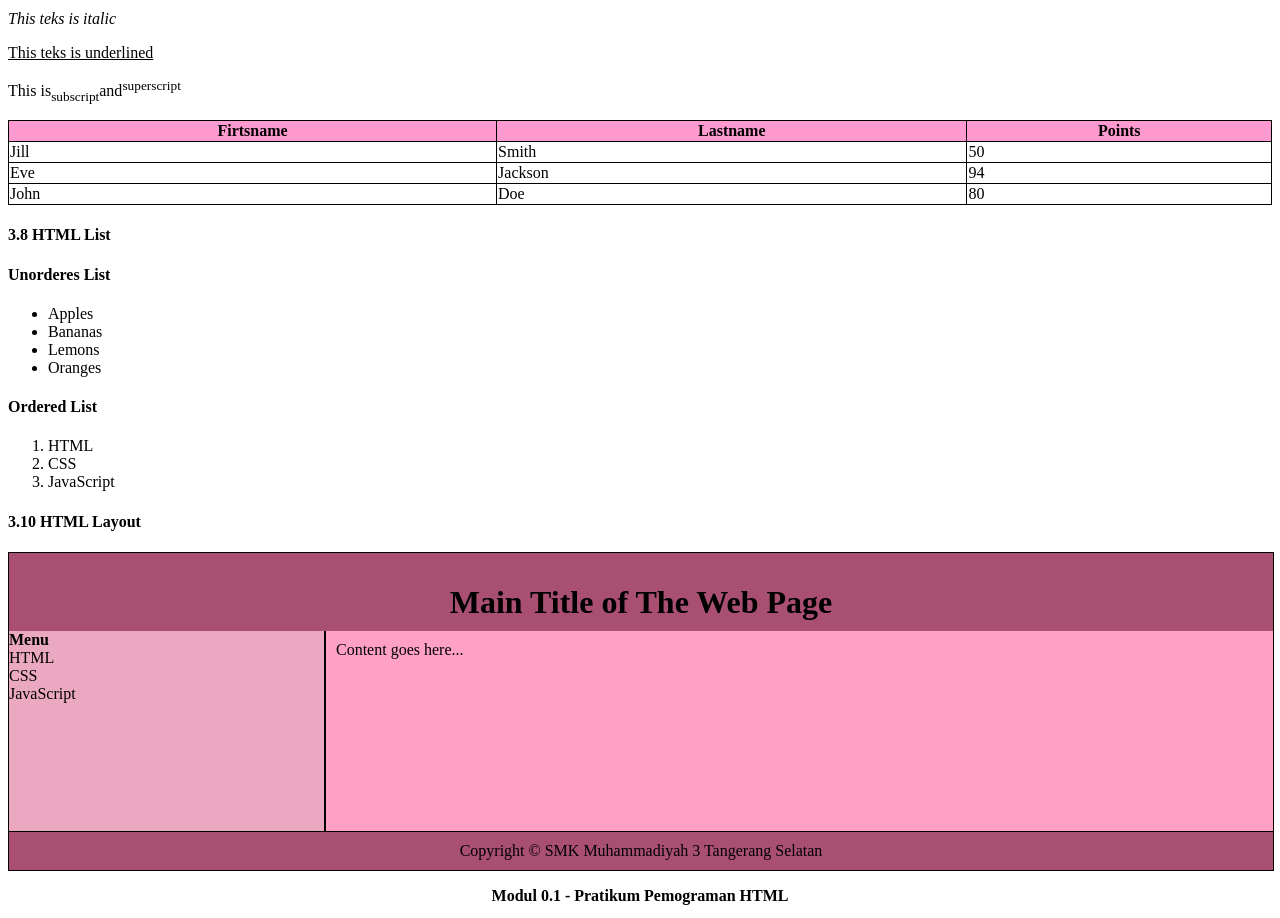
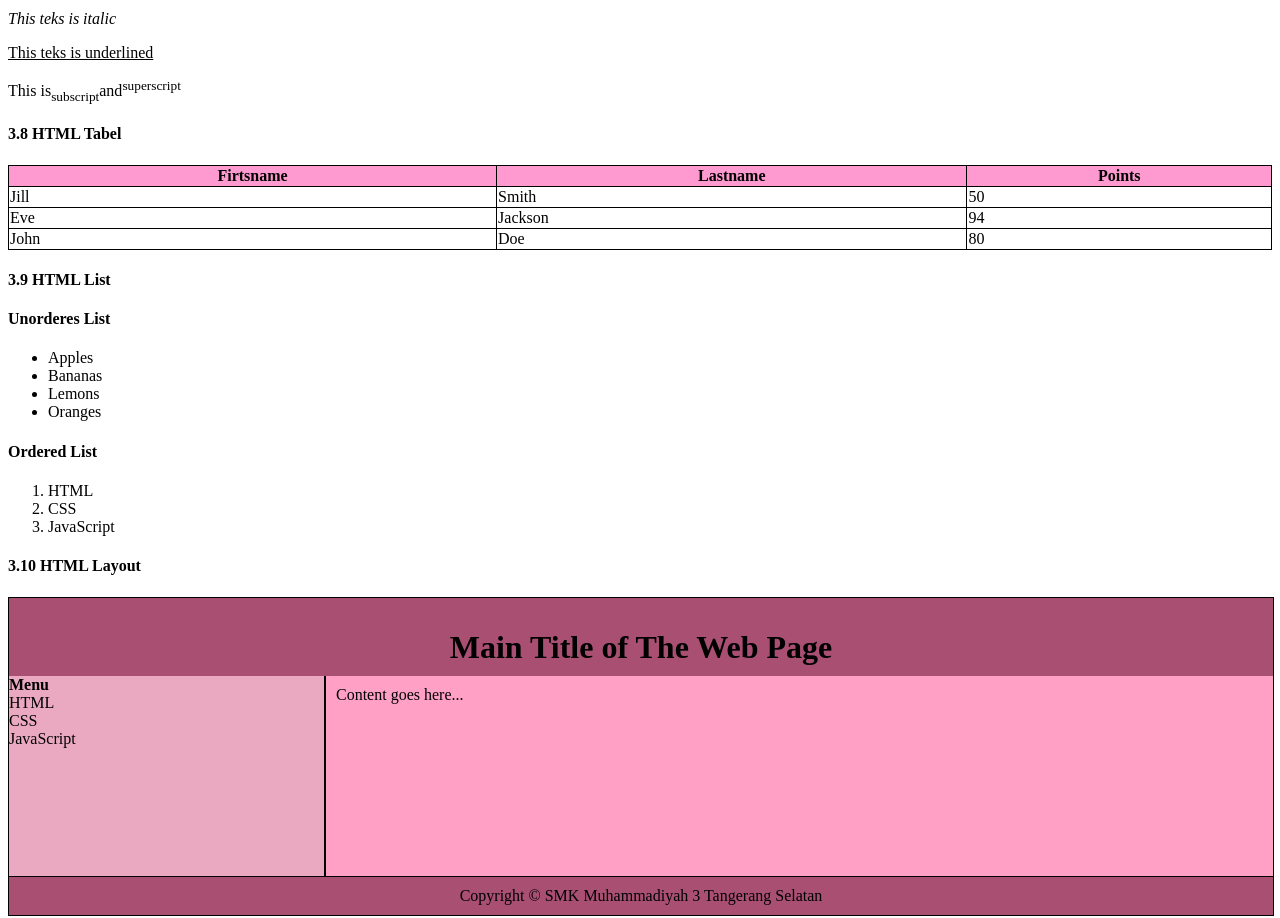
Before and after one commit to Raffida-xi-rpl/Learn-HTML, a plain HTML site: page index.html in a window 1280 px wide. Shown: the part 1840-2758 px from the top of the page. Drawn offline with Linux system fonts and the light colour scheme.

Commit message:
Update index.html
bagus

```diff
--- a/index.html
+++ b/index.html
@@ -114,6 +114,7 @@ Browser seperti Google Chrome atau Firefox akan menerjemahkan kode HTML menjadi
 <p><u>This teks is underlined</u></p>
 <p>This is<sub>subscript</sub>and<sup>superscript</sup></p>
 
+<h4>3.8 HTML Tabel</h4>
 <style>
   table, th, td {
     border: 1px solid black;
@@ -147,7 +148,7 @@ Browser seperti Google Chrome atau Firefox akan menerjemahkan kode HTML menjadi
   </tr>
 </table>
 
-<h4>3.8 HTML List</h4>
+<h4>3.9 HTML List</h4>
 <h4>Unorderes List</h4>
 <ul style="list-style-type:disc">
   <li>Apples</li>
```
